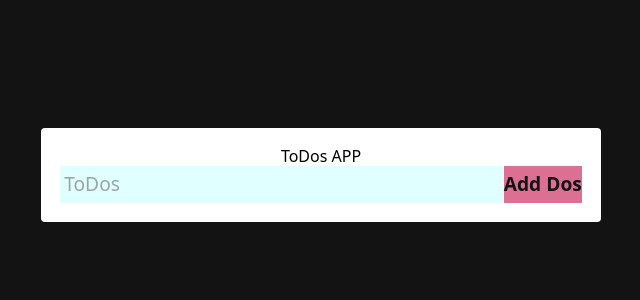
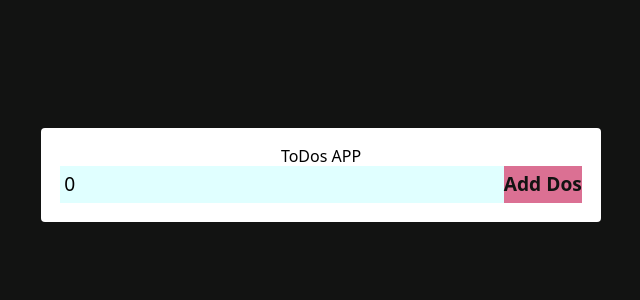
Before and after one commit to jaturaorn/test-react, a React (Vite) app: page / in a window 1280 px wide. Shown: the top 300 px of the page, without its empty margins (319-959 px from the left). Built offline with nearby package versions, Linux system fonts and the light colour scheme.

Commit message:
create state,delete compo Form,Head

```diff
--- a/src/App.jsx
+++ b/src/App.jsx
@@ -2,7 +2,7 @@
 import './App.css'
 
 function App() {
-  const [count, setCount] = useState(0)
+  const [Name, setName] = useState(0)
 
   return (
     <div>
@@ -10,7 +10,11 @@
           <h1>ToDos APP</h1>
         <form className='form-box'>
           <div className='form-boxs'>
-            <input type='text' className='text-input' placeholder="ToDos" />
+            <input type='text' className='text-input' placeholder="ToDos"
+              onChange={(e) => setName(e.target.value)}
+              value={Name}
+            />
+
             <button type='submit' className='submit-btn'>Add Dos</button>
           </div>
         </form>
```
Also changed, not shown: src/Component/FormBox.jsx (deleted, +0 -14 lines), src/Component/Header.jsx (deleted, +0 -11 lines).
